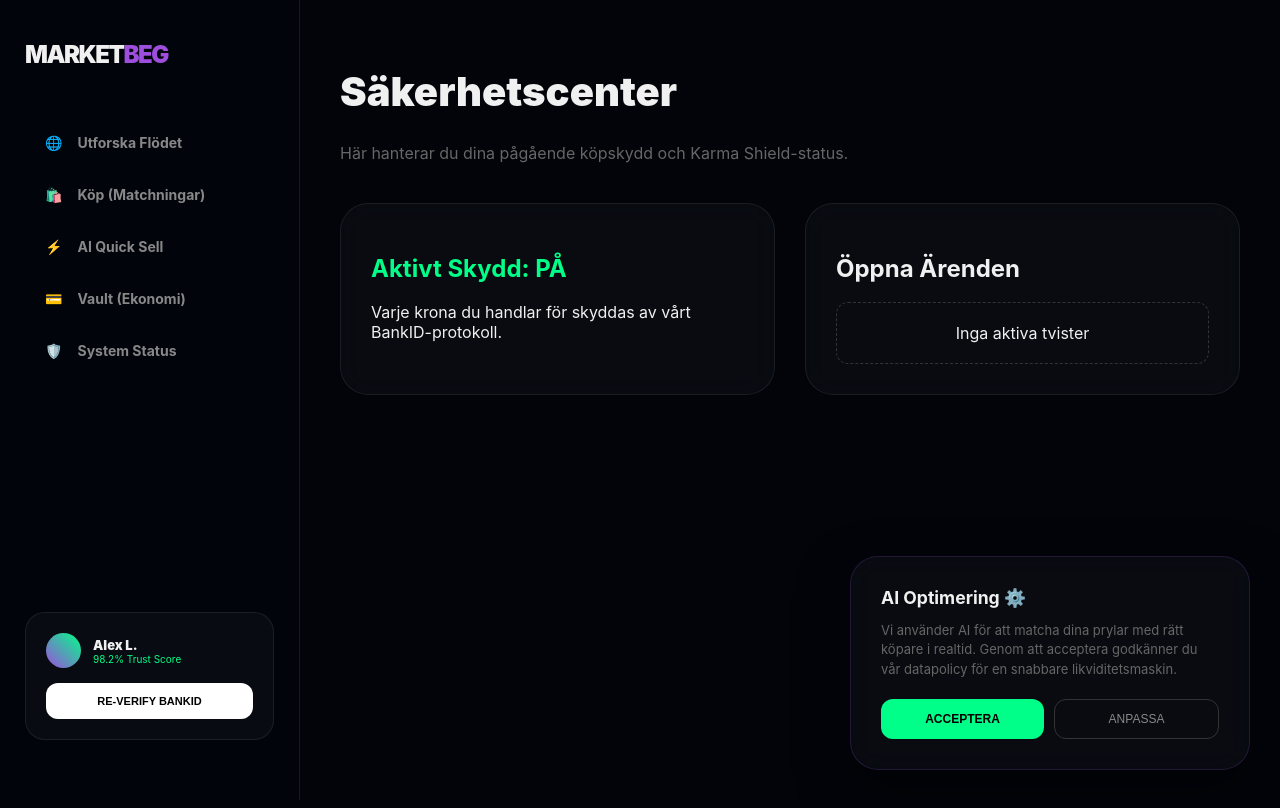
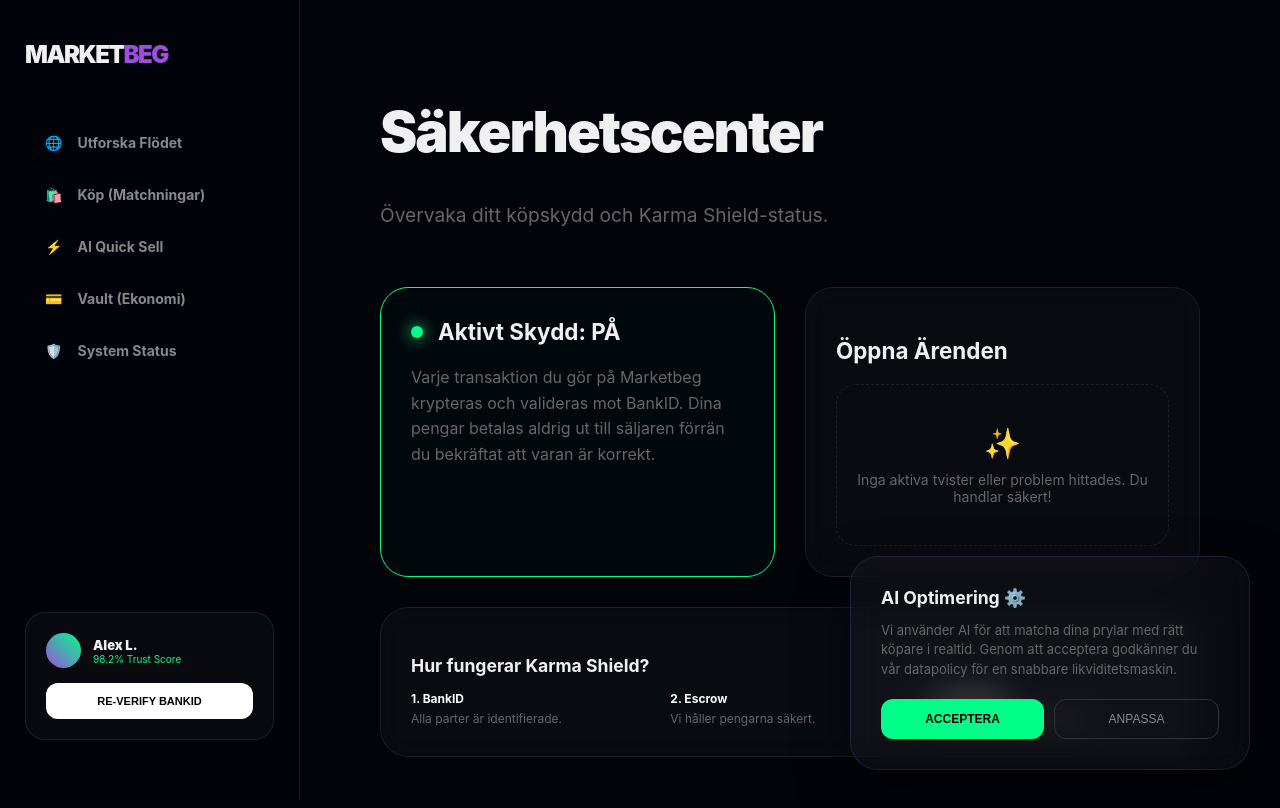
Before and after one commit to gascheckking/marketbeg-appGem, a Next.js app: page /dispute in a window 1280 px wide. Shown: the top 808 px of the page. Built offline with nearby package versions, Linux system fonts and the light colour scheme.

Commit message:
Update page.tsx

```diff
--- a/app/dispute/page.tsx
+++ b/app/dispute/page.tsx
@@ -3,19 +3,44 @@ import React from 'react';
 
 export default function SecurityCenter() {
   return (
-    <div style={{ padding: '40px' }}>
-      <h1 style={{ fontSize: '2.5rem', fontWeight: 900 }}>Säkerhetscenter</h1>
-      <p className="muted">Här hanterar du dina pågående köpskydd och Karma Shield-status.</p>
+    <div className="page-wrapper" style={{ maxWidth: '900px', margin: '0 auto' }}>
+      <header style={{ marginBottom: '60px' }}>
+        <h1 style={{ fontSize: '3.5rem', fontWeight: 900, letterSpacing: '-2px' }}>Säkerhetscenter</h1>
+        <p className="muted" style={{ fontSize: '1.2rem' }}>Övervaka ditt köpskydd och Karma Shield-status.</p>
+      </header>
 
-      <div style={{ display: 'grid', gridTemplateColumns: 'repeat(auto-fit, minmax(300px, 1fr))', gap: '30px', marginTop: '40px' }}>
+      <div style={{ display: 'grid', gridTemplateColumns: 'repeat(auto-fit, minmax(350px, 1fr))', gap: '30px' }}>
+        <div className="glass-card" style={{ border: '1px solid var(--neon-mint)', background: 'rgba(0,255,136,0.02)' }}>
+          <div style={{ display: 'flex', alignItems: 'center', gap: '15px', marginBottom: '20px' }}>
+            <div style={{ width: '12px', height: '12px', background: 'var(--neon-mint)', borderRadius: '50%', boxShadow: '0 0 15px var(--neon-mint)' }}></div>
+            <h2 style={{ fontSize: '1.4rem', margin: 0 }}>Aktivt Skydd: PÅ</h2>
+          </div>
+          <p className="muted" style={{ lineHeight: '1.6' }}>Varje transaktion du gör på Marketbeg krypteras och valideras mot BankID. Dina pengar betalas aldrig ut till säljaren förrän du bekräftat att varan är korrekt.</p>
+        </div>
+
         <div className="glass-card">
-          <h2 style={{ color: 'var(--neon-mint)' }}>Aktivt Skydd: PÅ</h2>
-          <p>Varje krona du handlar för skyddas av vårt BankID-protokoll.</p>
+          <h2 style={{ fontSize: '1.4rem', marginBottom: '20px' }}>Öppna Ärenden</h2>
+          <div style={{ padding: '40px 20px', border: '1px dashed var(--border)', borderRadius: '20px', textAlign: 'center' }}>
+            <div style={{ fontSize: '30px', marginBottom: '10px' }}>✨</div>
+            <p className="muted" style={{ fontSize: '14px', margin: 0 }}>Inga aktiva tvister eller problem hittades. Du handlar säkert!</p>
+          </div>
         </div>
-        <div className="glass-card">
-          <h2>Öppna Ärenden</h2>
-          <div style={{ padding: '20px', border: '1px dashed #333', borderRadius: '12px', textAlign: 'center', marginTop: '10px' }}>
-            Inga aktiva tvister
+      </div>
+
+      <div className="glass-card" style={{ marginTop: '30px', padding: '30px' }}>
+        <h3 style={{ fontSize: '1.1rem', marginBottom: '15px' }}>Hur fungerar Karma Shield?</h3>
+        <div style={{ display: 'grid', gridTemplateColumns: '1fr 1fr 1fr', gap: '20px' }}>
+          <div style={{ fontSize: '12px' }}>
+            <strong style={{ display: 'block', color: '#fff', marginBottom: '5px' }}>1. BankID</strong>
+            <span className="muted">Alla parter är identifierade.</span>
+          </div>
+          <div style={{ fontSize: '12px' }}>
+            <strong style={{ display: 'block', color: '#fff', marginBottom: '5px' }}>2. Escrow</strong>
+            <span className="muted">Vi håller pengarna säkert.</span>
+          </div>
+          <div style={{ fontSize: '12px' }}>
+            <strong style={{ display: 'block', color: '#fff', marginBottom: '5px' }}>3. Verifiering</strong>
+            <span className="muted">Godkänn varan vid leverans.</span>
           </div>
         </div>
       </div>
```
